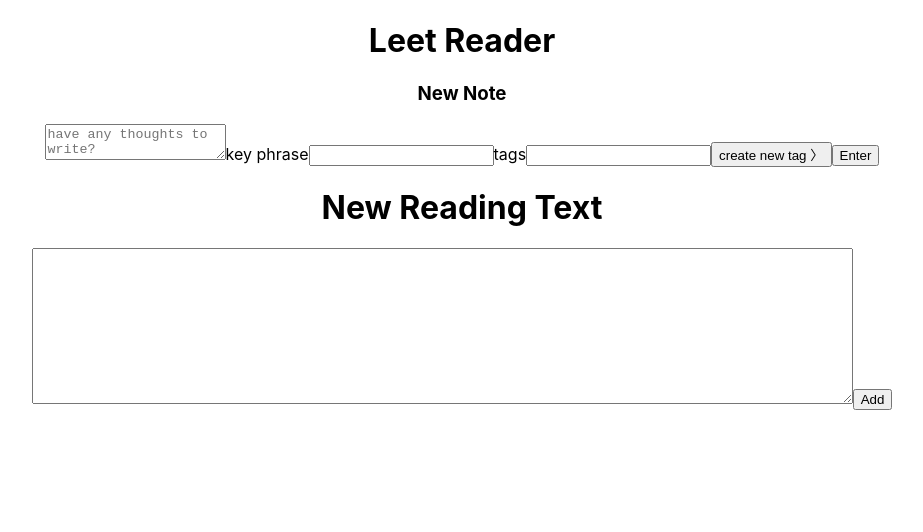
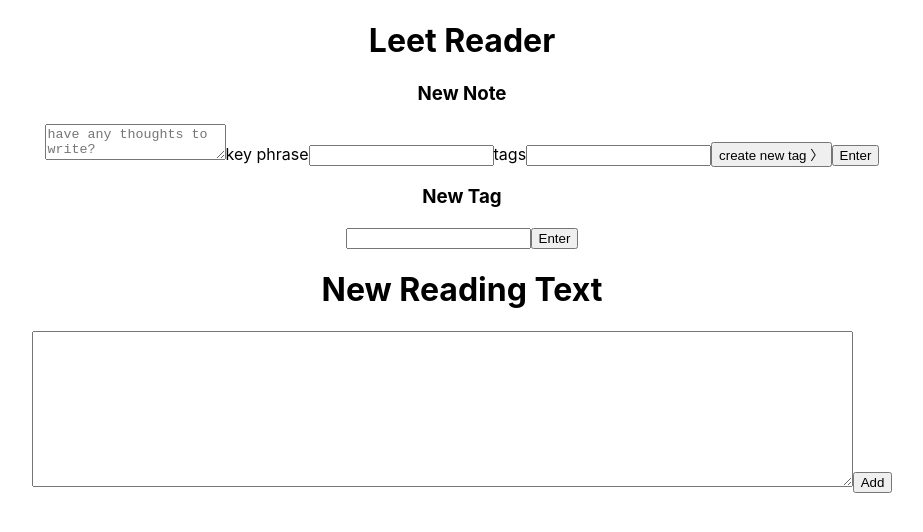
Before and after one commit to Education-Sensation/Leet-Annotation, a React (Create React App) app: page / in a window 1280 px wide. Shown: the top 532 px of the page, without its empty margins (178-1101 px from the left). Built offline with nearby package versions, Linux system fonts and the light colour scheme.

Commit message:
add AddTagForm

```diff
--- a/src/addNoteForm.js
+++ b/src/addNoteForm.js
@@ -1,4 +1,5 @@
 import React from "react";
+import AddTagForm from "./addTagForm";
 
 export default function AddNoteForm() {
   return (
@@ -23,6 +24,9 @@ export default function AddNoteForm() {
 
         {/* add this note to the App component’s dictionary */}
         <button>Enter</button>
+
+        <AddTagForm />
+
       </form>
     </div>
   );
--- /dev/null
+++ b/src/addTagForm.js
@@ -0,0 +1,15 @@
+import React from "react";
+
+export default function AddTagForm() {
+  return (
+    <div>
+        <h3>New Tag</h3>
+        <form>
+            <label for="new-tag"></label>
+            <input id="new-tag" name="new-tag" type="text"></input>
+
+            <button>Enter</button>
+        </form>
+    </div>
+  );
+}
```
